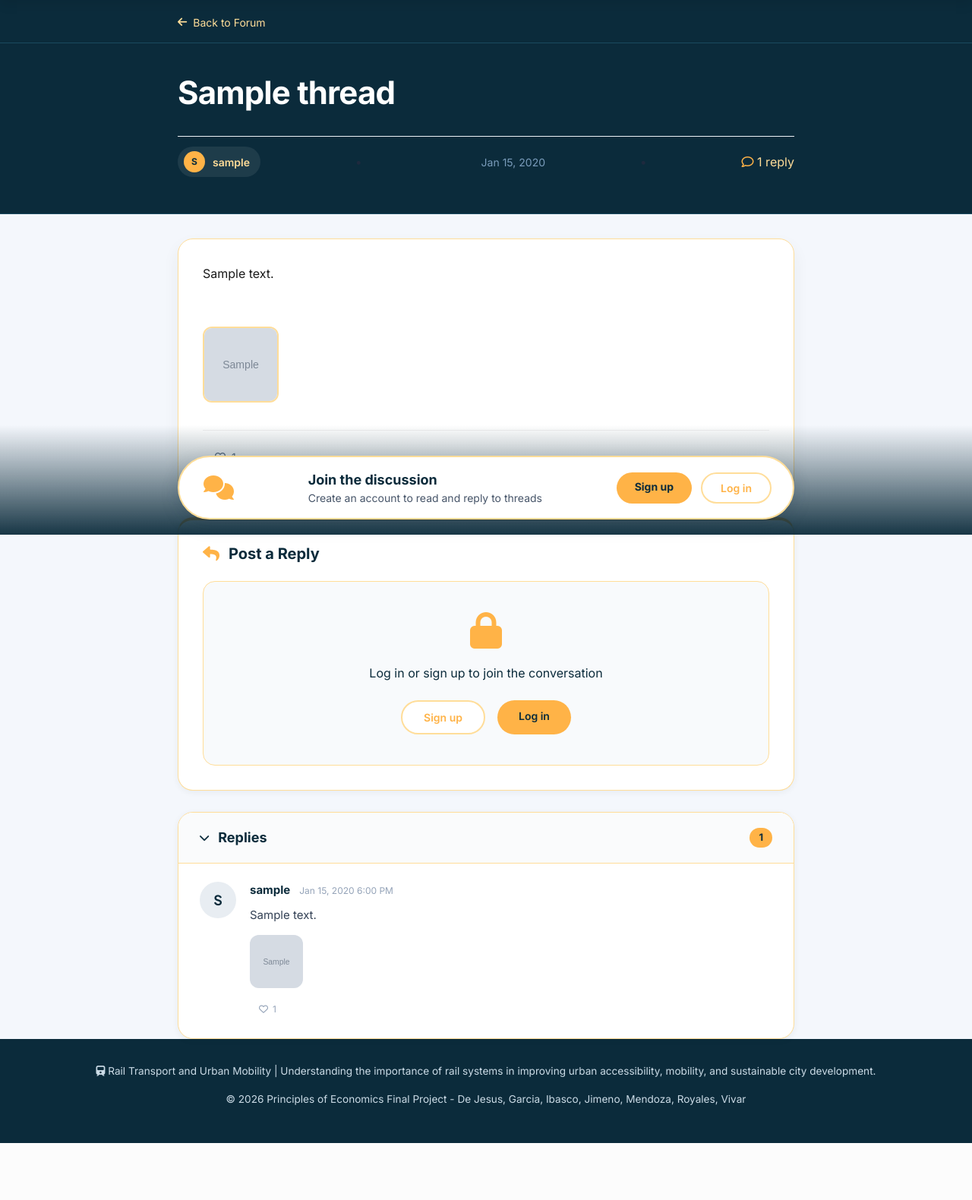
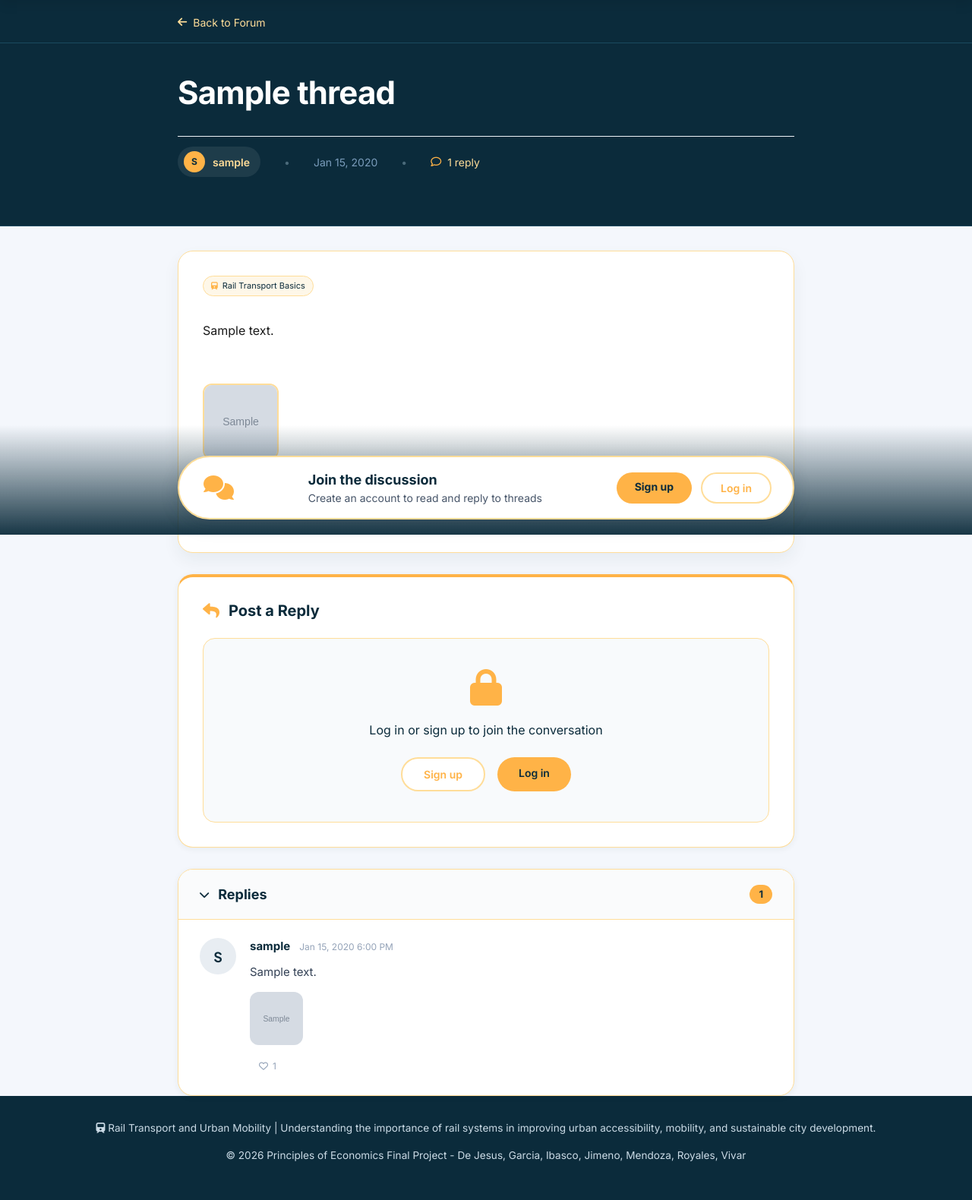
Before and after one commit to Mathew-Ibasco/econ_grp, a Django app: page /econ/forum/1/ in a window 1280 px wide. Shown: the part 96-1676 px from the top of the page at 76% size. Before the commit the page ends 1601 px from the top, so only its background shows below. Run offline with Django 5.2, Linux system fonts and the light colour scheme; data comes from the database, SQL or seed files in the repository; tables that the repository leaves empty hold one stand-in row (values such as "Sample post"); grey boxes marked "Sample" are stand-in pictures; parts of the project's set-up code (start-up, migrations or seed data) failed here and were passed over; some libraries are stand-ins or nearby versions.

Commit message:
css fix: forum_thread.html (re-added tags)

```diff
--- a/econ/templates/econ/forum_thread.html
+++ b/econ/templates/econ/forum_thread.html
@@ -218,6 +218,7 @@ document.addEventListener('DOMContentLoaded', function () {
                 <span class="forum-meta-sep">•</span>
                 <span class="forum-reply-count"><i class="far fa-comment"></i> {% if replies|length == 1 %}1 reply{% else %}{{ replies|length }} replies{% endif %}</span>
             </div>
+
         </div>
     </div>
 
@@ -226,6 +227,7 @@ document.addEventListener('DOMContentLoaded', function () {
         <!-- Original Post -->
         <div class="forum-post" id="thread">
             <div class="forum-post-card">
+                <!-- Delete button - TOP RIGHT CORNER -->
                 {% if request.user.is_authenticated %}
                     {% if request.user == thread.author or request.user.is_staff or request.user.is_superuser %}
                     <div class="forum-post-actions">
@@ -238,6 +240,16 @@ document.addEventListener('DOMContentLoaded', function () {
                     </div>
                     {% endif %}
                 {% endif %}
+
+                <!-- Tags inside post -->
+                <div class="forum-thread-tags">
+                    {% for topic in thread.all_topics %}
+                        <a href="{% url 'forum' %}?topic={{ topic.key }}" class="forum-thread-topic">
+                            <i class="fas {{ topic.icon }}"></i>
+                            {{ topic.title }}
+                        </a>
+                    {% endfor %}
+                </div>
 
                 <div class="forum-post-body">
                     <p>{{ thread.body|linebreaksbr }}</p>
@@ -486,13 +498,39 @@ document.addEventListener('DOMContentLoaded', function () {
     text-align: left;
 }
 
-/* Meta row - FIXED: matching your HTML class */
-.thread-meta-row {
+/* Meta row */
+.forum-thread-meta {
     display: flex;
     align-items: center;
     justify-content: flex-start;
     flex-wrap: wrap;
-    gap: 0;
+    margin-bottom: 16px;
+}
+
+/* Tags in header */
+.forum-thread-tags--hero {
+    display: flex;
+    flex-wrap: wrap;
+    gap: 10px;
+    margin-top: 8px;
+}
+
+.forum-thread-topic {
+    display: inline-flex;
+    align-items: center;
+    gap: 6px;
+    background: rgba(255,255,255,0.1);
+    padding: 4px 12px;
+    border-radius: 20px;
+    font-size: 12px;
+    color: #ffdd99;
+    text-decoration: none;
+    transition: all 0.2s;
+}
+
+.forum-thread-topic:hover {
+    background: rgba(255,255,255,0.2);
+    color: #ffb347;
 }
 
 /* Author badge */
@@ -524,50 +562,31 @@ document.addEventListener('DOMContentLoaded', function () {
     font-size: 14px;
 }
 
+/* Separator */
+.forum-meta-sep {
+    color: #4a6a7a;
+    font-size: 14px;
+    margin: 0 15px;
+}
+
 /* Date */
 .forum-date {
     color: #7a9cbb;
     font-size: 14px;
-    margin-left: 32px;
 }
 
 /* Reply count */
-.thread-stat-item {
+.forum-reply-count {
     display: inline-flex;
     align-items: center;
     gap: 8px;
-    color: #7a9cbb;
+    color: #ffdd99;
     font-size: 14px;
-    margin-left: 32px;
 }
 
-.thread-stat-item i {
+.forum-reply-count i {
     font-size: 14px;
     color: #ffb347;
-}
-
-/* Responsive */
-@media (max-width: 768px) {
-    .forum-thread-header {
-        padding: 28px 0 32px 0;
-    }
-
-    .forum-thread-title {
-        font-size: 28px;
-        margin-bottom: 24px;
-    }
-
-    .forum-date {
-        margin-left: 20px;
-    }
-
-    .thread-stat-item {
-        margin-left: 20px;
-    }
-
-    .forum-container {
-        padding: 0 16px;
-    }
 }
 
 /* Main Content */
@@ -588,10 +607,12 @@ document.addEventListener('DOMContentLoaded', function () {
     border: 1px solid #ffdd99;
 }
 
+/* Delete button - TOP RIGHT CORNER */
 .forum-post-actions {
     position: absolute;
-    top: 24px;
-    right: 24px;
+    top: 20px;
+    right: 20px;
+    z-index: 10;
 }
 
 .forum-delete-icon {
@@ -607,6 +628,38 @@ document.addEventListener('DOMContentLoaded', function () {
 .forum-delete-icon:hover {
     color: #dc2626;
     background: #fee2e2;
+}
+
+/* Tags inside post */
+.forum-post-card .forum-thread-tags {
+    display: flex;
+    flex-wrap: wrap;
+    gap: 8px;
+    margin-bottom: 16px;
+}
+
+.forum-post-card .forum-thread-topic {
+    display: inline-flex;
+    align-items: center;
+    gap: 6px;
+    background: #fef7e8;
+    border: 1px solid #ffdd99;
+    padding: 4px 10px;
+    border-radius: 20px;
+    font-size: 11px;
+    font-weight: 500;
+    color: #0b2b3b;
+    text-decoration: none;
+}
+
+.forum-post-card .forum-thread-topic i {
+    font-size: 10px;
+    color: #ffb347;
+}
+
+.forum-post-card .forum-thread-topic:hover {
+    background: #ffdd99;
+    border-color: #ffb347;
 }
 
 .forum-post-body {
@@ -1315,6 +1368,10 @@ document.addEventListener('DOMContentLoaded', function () {
         margin-bottom: 24px;
     }
 
+    .forum-meta-sep {
+        margin: 0 8px;
+    }
+
     .forum-post-card {
         padding: 20px;
     }
@@ -1347,14 +1404,5 @@ document.addEventListener('DOMContentLoaded', function () {
         margin: 0 16px;
     }
 }
-
-.forum-reply-count {
-    color: #ffdd99 !important;
-}
-
-.forum-reply-count i {
-    color: #ffb347 !important;
-}
-
 </style>
 {% endblock %}
```
